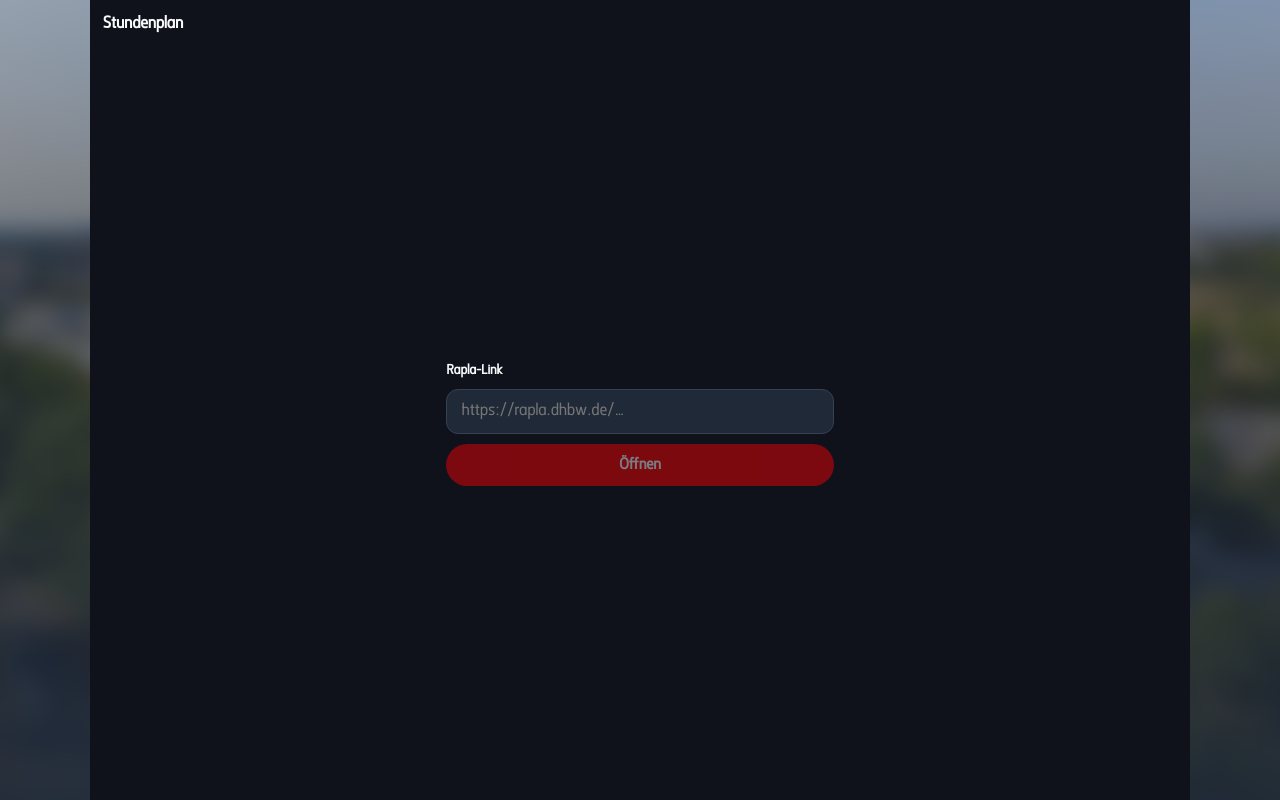
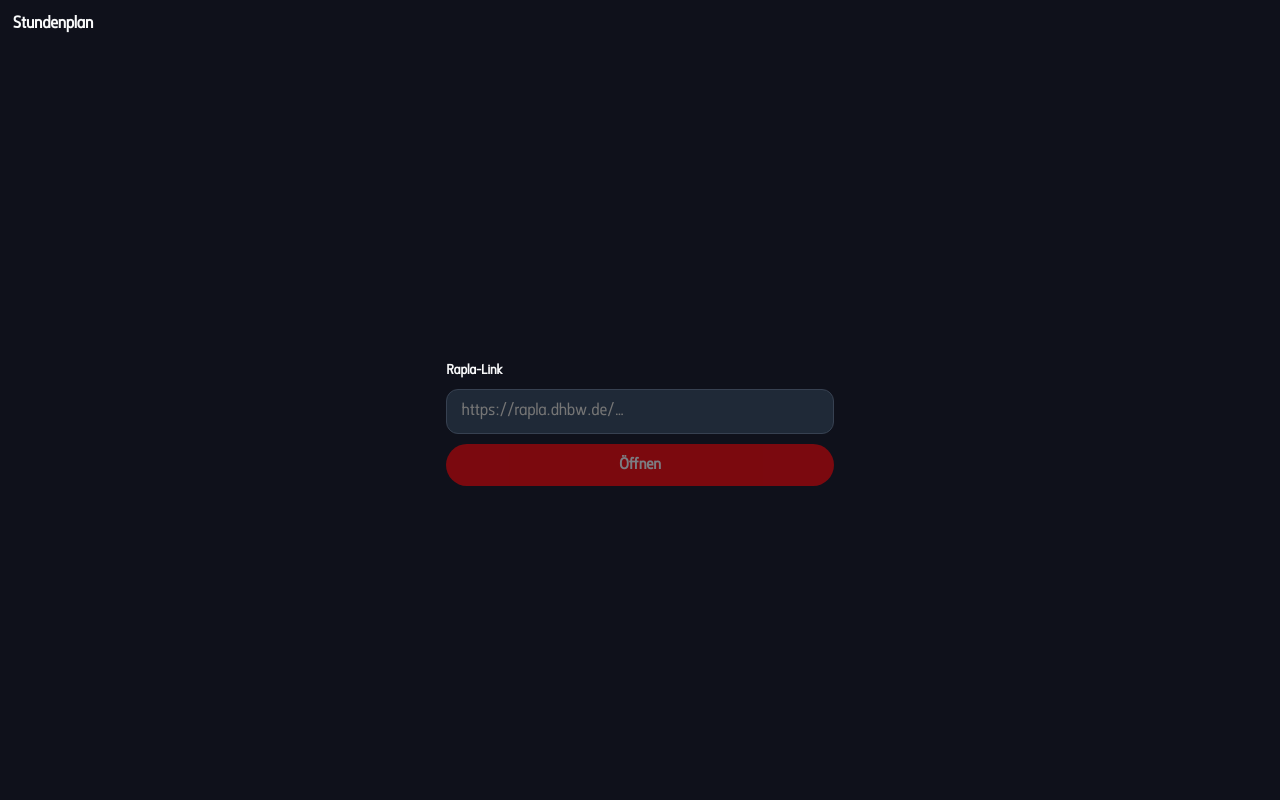
Before and after one commit to DxnerMann/survival-kit-monorepo, a React (Vite) app in the folder frontend/: page /calendar in a window 1280 px wide. Built offline with nearby package versions, Linux system fonts and the light colour scheme.

Commit message:
Stop double-encoding Rapla week links so the plan loads, and keep /calendar public and full screen with a source parameter

```diff
--- a/frontend/src/app/App.tsx
+++ b/frontend/src/app/App.tsx
@@ -7,7 +7,7 @@ import CalendarPage from "@/pages/calendar/CalendarPage.tsx";
 const AppShell = () => {
     const { pathname } = useLocation();
 
-    if (pathname === "/calendar") {
+    if (pathname === "/calendar" || pathname.startsWith("/calendar/")) {
         return <CalendarPage />;
     }
 
--- a/frontend/src/app/Layout.tsx
+++ b/frontend/src/app/Layout.tsx
@@ -20,14 +20,15 @@ import Imprint from "@/pages/legal/Imprint.tsx";
 import ReleaseNotesPage from "@/pages/release-notes/ReleaseNotesPage.tsx";
 import MaintananceInfoPage from "@/pages/maintenance/MaintananceInfoPage.tsx";
 import MemeWallPage from "@/pages/memewall/MemeWallPage.tsx";
+import CalendarPage from "@/pages/calendar/CalendarPage.tsx";
 
-const HIDDEN_HEADER_ROUTES = ['/login']
-const HIDDEN_FOOTER_ROUTES = ['/login', '/chat', '/presentation-game']
+const HIDDEN_HEADER_ROUTES = ['/login', '/calendar']
+const HIDDEN_FOOTER_ROUTES = ['/login', '/chat', '/presentation-game', '/calendar']
 const MAINTENANCE_MODE = import.meta.env.VITE_MAINTENANCE_MODE === 'true';
 
 const Layout = () => {
     const { pathname } = useLocation()
-    const showHeader = !HIDDEN_HEADER_ROUTES.includes(pathname)
+    const showHeader = !HIDDEN_HEADER_ROUTES.includes(pathname) && !pathname.startsWith("/calendar/")
     const showFooter = !HIDDEN_FOOTER_ROUTES.some(route =>
         pathname === route || pathname.startsWith(`${route}/`)
     );
@@ -62,6 +63,7 @@ const Layout = () => {
                             </GuestRouter>
                         }
                     />
+                    <Route path="/calendar" element={<CalendarPage />} />
                     <Route path="*" element={<Navigate to="/" replace />} />
                 </Routes>
             </main>
--- a/frontend/src/pages/calendar/CalendarPage.css
+++ b/frontend/src/pages/calendar/CalendarPage.css
@@ -11,6 +11,7 @@ html.calendar-app-active #root {
 }
 
 .cal-app {
+    width: 100%;
     height: 100dvh;
     display: flex;
     flex-direction: column;
@@ -343,11 +344,6 @@ html.calendar-app-active #root {
 }
 
 @media (min-width: 800px) {
-    .cal-app {
-        max-width: 1100px;
-        margin: 0 auto;
-    }
-
     .cal-event--compact .cal-event__title {
         font-size: 12px;
     }
--- a/frontend/src/pages/calendar/CalendarPage.tsx
+++ b/frontend/src/pages/calendar/CalendarPage.tsx
@@ -23,7 +23,48 @@ const TYPE_LABELS: Record<Lecture["type"], string> = {
     OTHER: "Sonstiges",
 };
 
-const STORED_FILE_KEY = "calendar-file";
+const STORED_FILE_KEY = "calendar-source";
+
+const RAPLA_EXTRA_KEYS = ["user", "salt", "key", "day", "month", "year", "next", "pages"];
+
+const readPlanSource = (params: URLSearchParams): string => {
+    const source = params.get("source")?.trim() ?? "";
+    const fileValues = params.getAll("file").map((value) => value.trim()).filter(Boolean);
+    const base = source || fileValues[0] || "";
+    if (!base.startsWith("http")) {
+        return base;
+    }
+
+    let url: URL;
+    try {
+        url = new URL(base);
+    } catch {
+        return base;
+    }
+
+    const host = url.hostname.toLowerCase();
+    const raplaHost = host === "rapla.dhbw.de" || (host.startsWith("rapla.") && host.endsWith(".dhbw.de"));
+    if (!raplaHost) {
+        return base;
+    }
+
+    const raplaFile = source ? fileValues[0] : fileValues[1];
+    if (raplaFile && !url.searchParams.has("file")) {
+        url.searchParams.set("file", raplaFile);
+    }
+
+    for (const key of RAPLA_EXTRA_KEYS) {
+        if (url.searchParams.has(key)) {
+            continue;
+        }
+        const extra = params.get(key);
+        if (extra) {
+            url.searchParams.set(key, extra);
+        }
+    }
+
+    return url.toString();
+};
 
 type ViewMode = "week" | "day";
 
@@ -115,9 +156,8 @@ const EventCard = ({ arg, compact }: { arg: EventContentArg; compact: boolean })
 const CalendarPage = () => {
     const navigate = useNavigate();
     const [searchParams] = useSearchParams();
-    const queryFile = searchParams.get("file")?.trim() ?? "";
+    const source = readPlanSource(searchParams);
     const [standalone] = useState(isStandaloneDisplay);
-    const file = queryFile;
     const [linkInput, setLinkInput] = useState("");
 
     const [view, setView] = useState<ViewMode>("week");
@@ -125,14 +165,14 @@ const CalendarPage = () => {
     const [dayIndex, setDayIndex] = useState(todayIndex);
     const [title, setTitle] = useState("Stundenplan");
     const [lectures, setLectures] = useState<Lecture[]>([]);
-    const [loading, setLoading] = useState(Boolean(file));
+    const [loading, setLoading] = useState(Boolean(source));
     const [failed, setFailed] = useState(false);
     const [selected, setSelected] = useState<Lecture | null>(null);
     const [installPrompt, setInstallPrompt] = useState<InstallPromptEvent | null>(null);
     const [iosInstallable, setIosInstallable] = useState(false);
     const [iosHint, setIosHint] = useState(false);
 
-    const cacheRef = useRef(new Map<number, Lecture[]>());
+    const cacheRef = useRef(new Map<string, Lecture[]>());
     const touchRef = useRef<{ x: number; y: number } | null>(null);
 
     const monday = useMemo(() => mondayOfWeek(weekOffset), [weekOffset]);
@@ -185,25 +225,25 @@ const CalendarPage = () => {
     }, [title]);
 
     useEffect(() => {
-        if (queryFile) {
-            localStorage.setItem(STORED_FILE_KEY, queryFile);
+        if (source) {
+            localStorage.setItem(STORED_FILE_KEY, source);
         }
-    }, [queryFile]);
+    }, [source]);
 
     useEffect(() => {
-        if (!file || !("serviceWorker" in navigator)) {
+        if (!source || !("serviceWorker" in navigator)) {
             return;
         }
         navigator.serviceWorker.register("/calendar-sw.js").catch(() => undefined);
-    }, [file]);
+    }, [source]);
 
     useEffect(() => {
-        if (!file) {
+        if (!source) {
             return;
         }
 
         let cancelled = false;
-        readCourseName(file)
+        readCourseName(source)
             .then((course) => {
                 if (!cancelled && course) {
                     setTitle(course);
@@ -218,14 +258,15 @@ const CalendarPage = () => {
         return () => {
             cancelled = true;
         };
-    }, [file]);
+    }, [source]);
 
     useEffect(() => {
-        if (!file) {
+        if (!source) {
             return;
         }
 
-        const cached = cacheRef.current.get(weekOffset);
+        const cacheKey = `${source}:${weekOffset}`;
+        const cached = cacheRef.current.get(cacheKey);
         if (cached) {
             setLectures(cached);
             setFailed(false);
@@ -236,12 +277,12 @@ const CalendarPage = () => {
         let cancelled = false;
         setLoading(true);
         setFailed(false);
-        readWeek(file, weekOffset)
+        readWeek(source, weekOffset)
             .then((nextLectures) => {
                 if (cancelled) {
                     return;
                 }
-                cacheRef.current.set(weekOffset, nextLectures);
+                cacheRef.current.set(cacheKey, nextLectures);
                 setLectures(nextLectures);
             })
             .catch(() => {
@@ -259,16 +300,16 @@ const CalendarPage = () => {
         return () => {
             cancelled = true;
         };
-    }, [file, weekOffset]);
+    }, [source, weekOffset]);
 
     useEffect(() => {
-        if (!file) {
+        if (!source) {
             return;
         }
 
         const origin = window.location.origin;
-        const startUrl = queryFile
-            ? `${origin}/calendar?file=${encodeURIComponent(queryFile)}`
+        const startUrl = source
+            ? `${origin}/calendar?source=${encodeURIComponent(source)}`
             : `${origin}/calendar`;
         const manifest = {
             id: startUrl,
@@ -331,7 +372,7 @@ const CalendarPage = () => {
             URL.revokeObjectURL(manifestUrl);
             window.removeEventListener("beforeinstallprompt", onInstallPrompt);
         };
-    }, [file, queryFile, title]);
+    }, [source, title]);
 
     const shift = (direction: 1 | -1) => {
         setSelected(null);
@@ -365,7 +406,7 @@ const CalendarPage = () => {
     const onTouchEnd = (event: TouchEvent) => {
         const start = touchRef.current;
         touchRef.current = null;
-        if (!start || selected || !file) {
+        if (!start || selected || !source) {
             return;
         }
         const touch = event.changedTouches[0];
@@ -383,7 +424,7 @@ const CalendarPage = () => {
         if (!trimmed) {
             return;
         }
-        navigate(`/calendar?file=${encodeURIComponent(trimmed)}`);
+        navigate(`/calendar?source=${encodeURIComponent(trimmed)}`);
     };
 
     const install = async () => {
@@ -404,10 +445,10 @@ const CalendarPage = () => {
         <div className={`cal-app ${view === "day" ? "cal-app--day" : "cal-app--week"}`}>
             <header className="cal-app__header">
                 <div className="cal-app__heading">
-                    <h1 className="cal-app__title">{file ? title : "Stundenplan"}</h1>
-                    {file && <p className="cal-app__range">{rangeLabel}</p>}
+                    <h1 className="cal-app__title">{source ? title : "Stundenplan"}</h1>
+                    {source && <p className="cal-app__range">{rangeLabel}</p>}
                 </div>
-                {file && (
+                {source && (
                     <div className="cal-app__actions">
                         {(installPrompt || iosInstallable) && !standalone && (
                             <button type="button" className="cal-app__install" onClick={install} aria-label="App installieren">
@@ -436,7 +477,7 @@ const CalendarPage = () => {
                 )}
             </header>
 
-            {iosHint && !standalone && file && (
+            {iosHint && !standalone && source && (
                 <p className="cal-app__ios-hint">Teilen, dann „Zum Home-Bildschirm“.</p>
             )}
 
@@ -445,11 +486,11 @@ const CalendarPage = () => {
                 onTouchStart={onTouchStart}
                 onTouchEnd={onTouchEnd}
             >
-                {!file && (
+                {!source && (
                     <form className="cal-app__link-form" onSubmit={openLink}>
-                        <label htmlFor="calendar-file">Rapla-Link</label>
+                        <label htmlFor="calendar-source">Rapla-Link</label>
                         <input
-                            id="calendar-file"
+                            id="calendar-source"
                             type="url"
                             inputMode="url"
                             autoComplete="off"
@@ -460,13 +501,13 @@ const CalendarPage = () => {
                         <button type="submit" disabled={linkInput.trim() === ""}>Öffnen</button>
                     </form>
                 )}
-                {file && failed && (
+                {source && failed && (
                     <p className="cal-app__message">Plan konnte nicht geladen werden.</p>
                 )}
-                {file && !failed && loading && lectures.length === 0 && (
+                {source && !failed && loading && lectures.length === 0 && (
                     <p className="cal-app__message">Wird geladen…</p>
                 )}
-                {file && !failed && !(loading && lectures.length === 0) && (
+                {source && !failed && !(loading && lectures.length === 0) && (
                     <FullCalendar
                         key={`${view}-${toDateKey(visibleDate)}-${hiddenDays.join("")}`}
                         plugins={[timeGridPlugin]}
```
Also changed, not shown: frontend/public/calendar-sw.js (+1 -9 lines), 2 other files (tests, documents, lock files or other folders).
